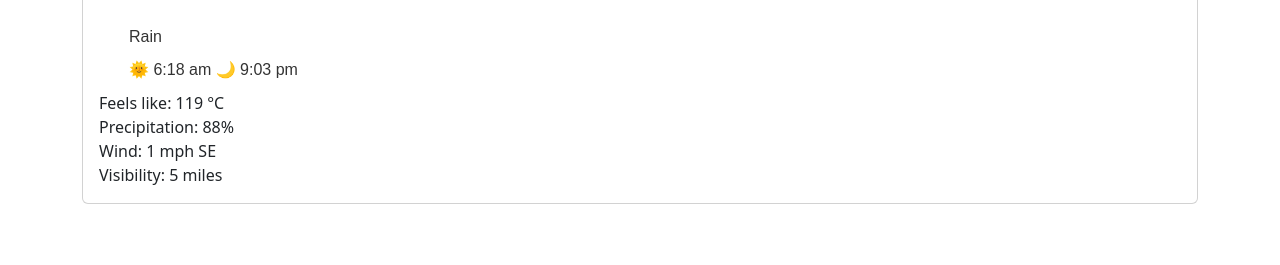
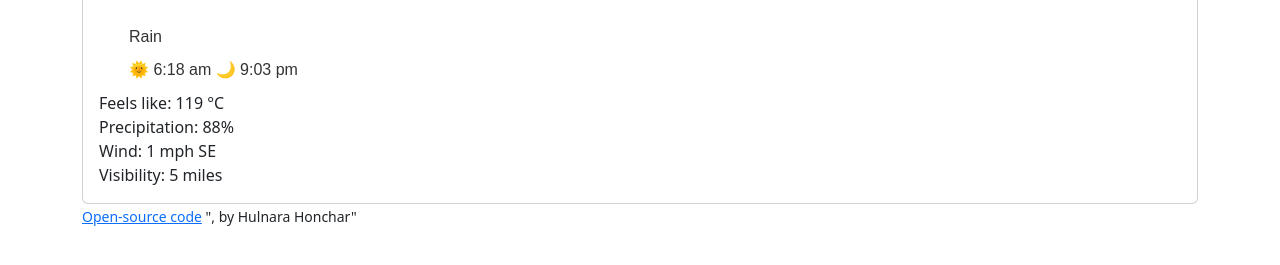
Before and after one commit to HonH91/my-app-weather, a plain HTML site: page index.html in a window 1280 px wide. Shown: the part 229-494 px from the top of the page. Drawn offline with nearby package versions, Linux system fonts and the light colour scheme; files that its build step writes are made by us from their sources.

Commit message:
Added link

```diff
--- a/index.html
+++ b/index.html
@@ -61,6 +61,10 @@
                 </form>
             </div>
         </div>
+        <small>
+            <a href="https://github.com/HonH91/my-app-weather" target="_blank">Open-source code</a>
+            ", by Hulnara Honchar"
+        </small>
     </div>
 
     <script src="index.js"></script>
```
